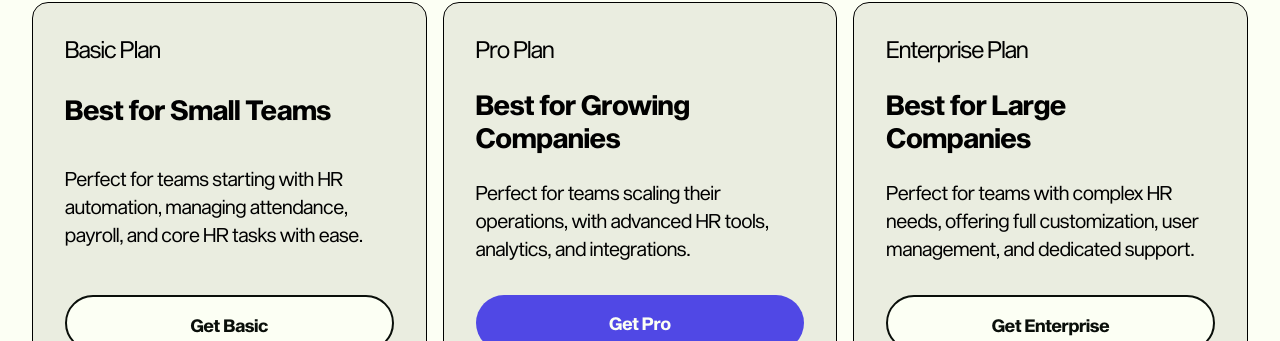
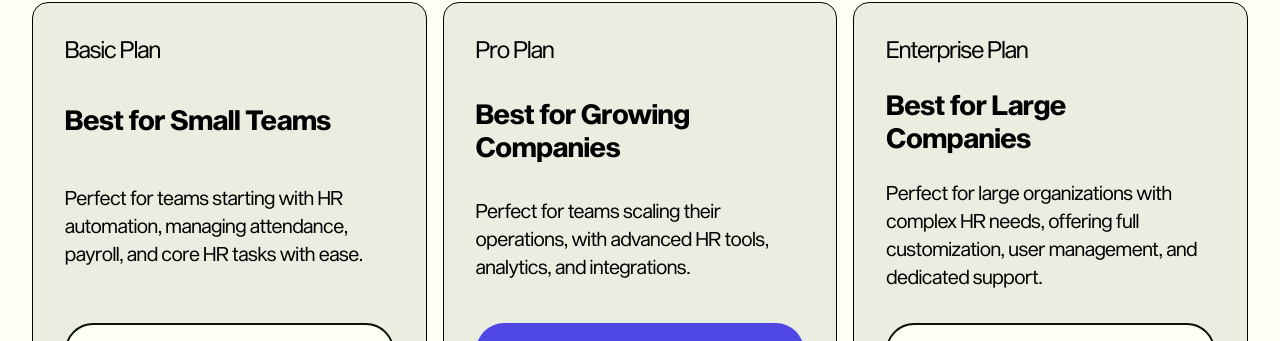
Before and after one commit to abhinaba900/hrms-landing-page, a Next.js app: page / in a window 1280 px wide. Shown: the part 6350-6691 px from the top of the page. Built offline with nearby package versions, Linux system fonts and the light colour scheme.

Commit message:
large done

```diff
--- a/app/pages/Index.tsx
+++ b/app/pages/Index.tsx
@@ -1461,7 +1461,7 @@ export default function Index() {
                 Best for Large Companies
               </h3>
               <p className="text-xl font-['Sequel_Sans'] font-normal text-brand-dark leading-relaxed mb-8 plan-subheading-in-inventory-management">
-                Perfect for teams with complex HR needs, offering full customization, user management, and dedicated support.
+                Perfect for large organizations with complex HR needs, offering full customization, user management, and dedicated support.
               </p>
 
               <button
```
